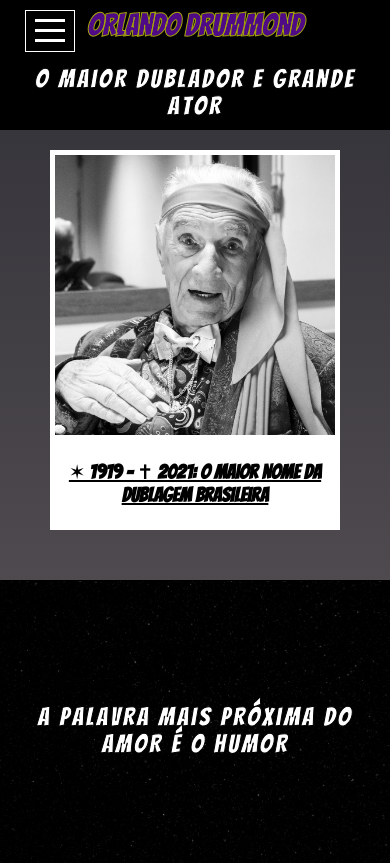
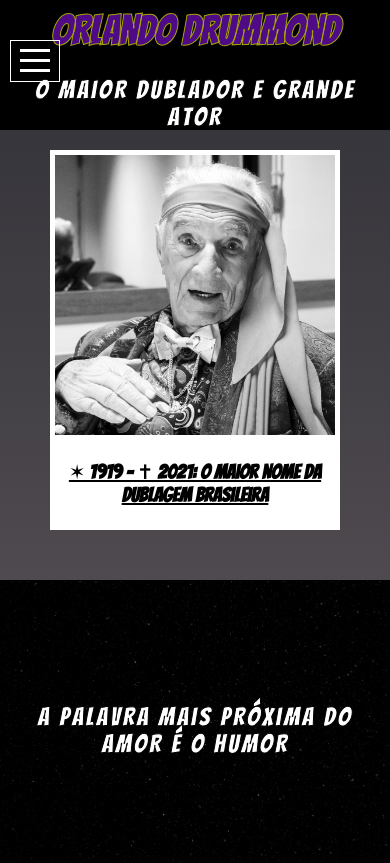
Before and after one commit to quartzolit/quartzolit.github.io, a plain HTML site: page index.html in a window 390 px wide. Shown: the top 863 px of the page. Drawn offline with Linux system fonts and the light colour scheme.

Commit message:
Title font-size increased

```diff
--- a/assets/css/style.css
+++ b/assets/css/style.css
@@ -333,7 +333,7 @@ footer{
         align-items: center;
     }
     .container h1{
-        font-size: 30px;
+        font-size: 40px;
         margin: 10px;
     }
 
@@ -345,8 +345,8 @@ footer{
 
     .menu{
         position: fixed;
-        top: 10px;
-        left: 5px;
+        top: 40px;
+        left: -10px;
         width: 50px;
 
     }
```
